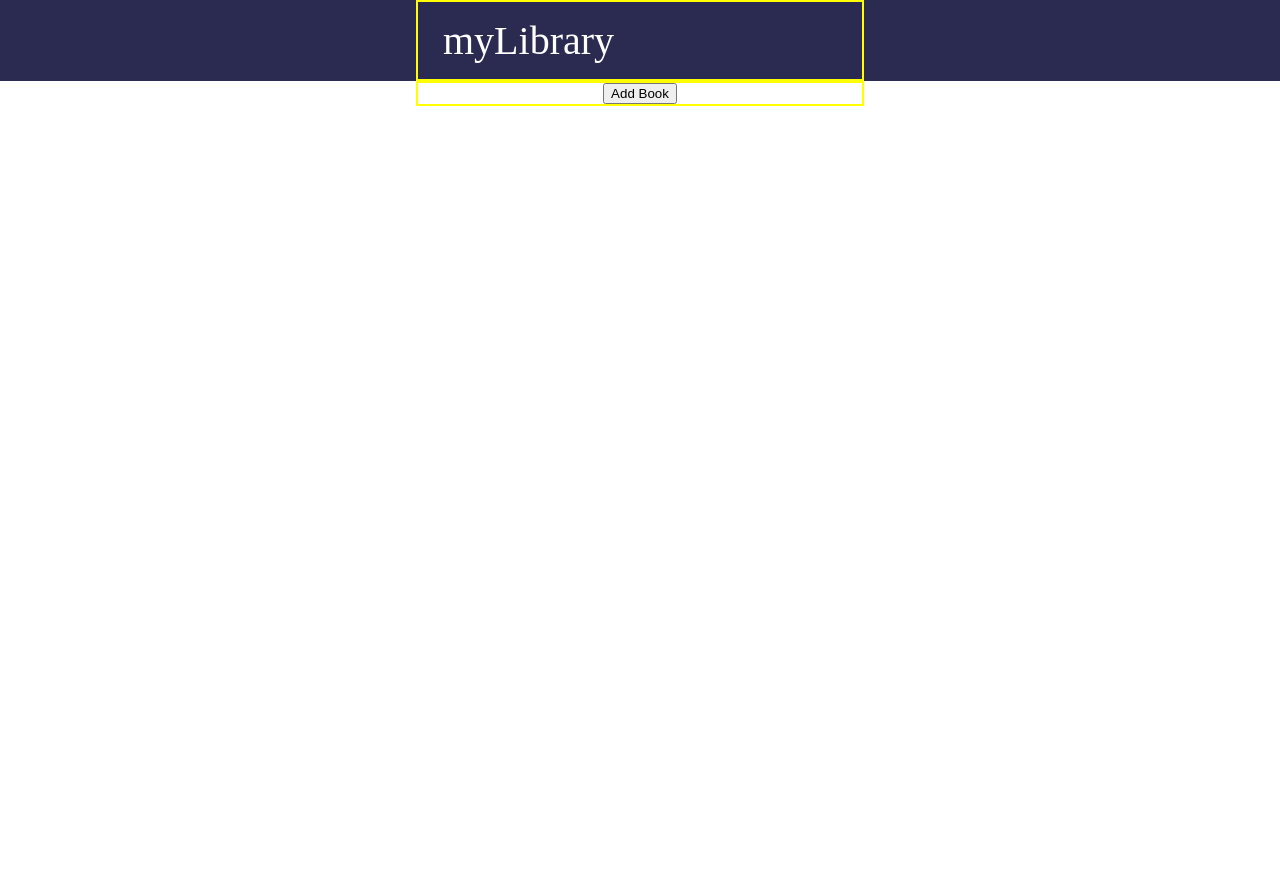
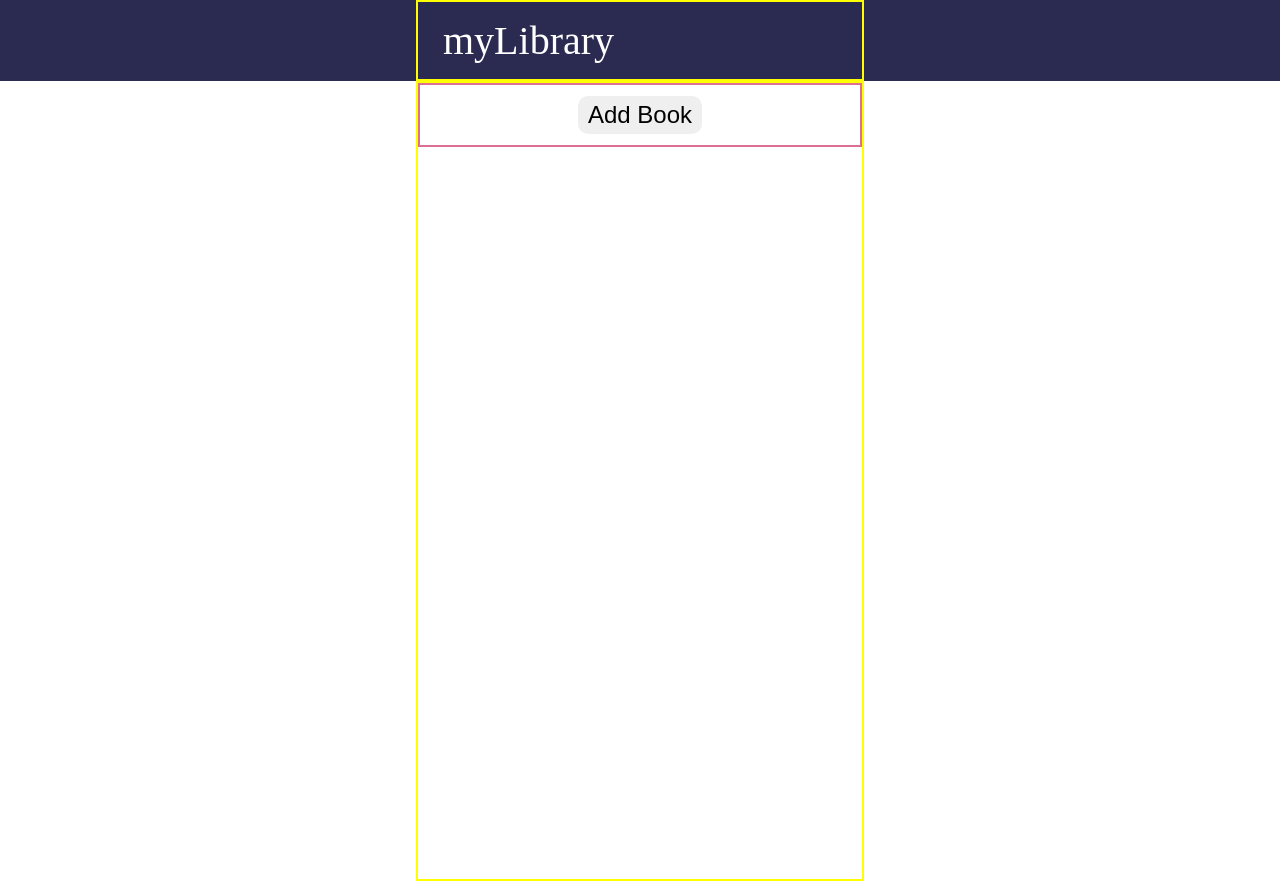
Before and after one commit to Cerefi/library, a plain HTML site: page index.html in a window 1280 px wide. Before the commit the page ends 800 px from the top, so only its background shows below. Drawn offline with Linux system fonts and the light colour scheme.

Commit message:
Style addButton section

```diff
--- a/index.html
+++ b/index.html
@@ -28,7 +28,9 @@
     </header>
     <div class="main">
         <div class="container">
-            <button id="addButton">Add Book</button>
+            <div class="addButton__section">
+                <button id="addButton">Add Book</button>
+            </div>
             <div class="books">
 
             </div>
--- a/style.css
+++ b/style.css
@@ -5,6 +5,7 @@
 body {
     margin: 0;
     padding: 0;
+    height: 100vh;
 }
 
 header {
@@ -22,6 +23,29 @@ header {
 .main {
     display: flex;
     justify-content: center;
+    height: 100%;
+}
+
+.addButton__section {
+    border: 2px solid palevioletred;
+    width: 100%;
+    height: 8%;
+    display: flex;
+    justify-content: center;
+    align-items: center;
+}
+
+#addButton {
+    font-size: 1.5rem;
+    border-style: none;
+    border-radius: 10px;
+    padding: 5px 10px;
+}
+
+#addButton:hover {
+    cursor: pointer;
+    background-color: rgb(43, 43, 82);
+    color: white;
 }
 
 .container {
@@ -34,6 +58,8 @@ header {
     justify-content: center;
 }
 
+
+
 .input__container {
     display: flex;
     flex-direction: column;
```
